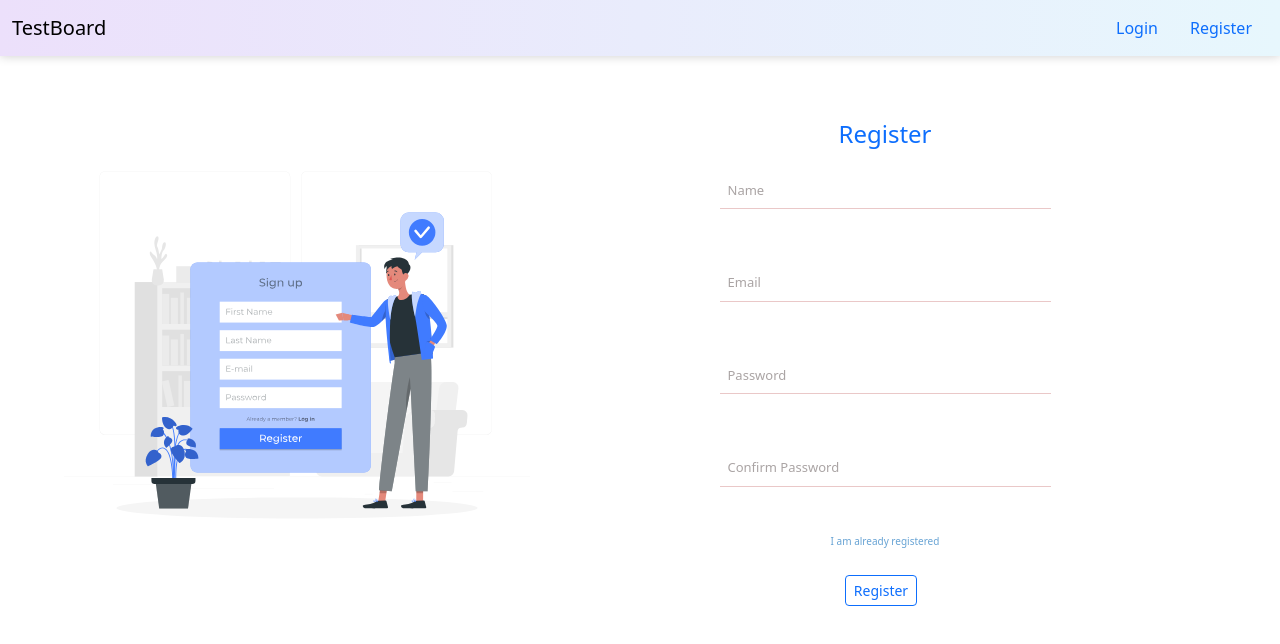
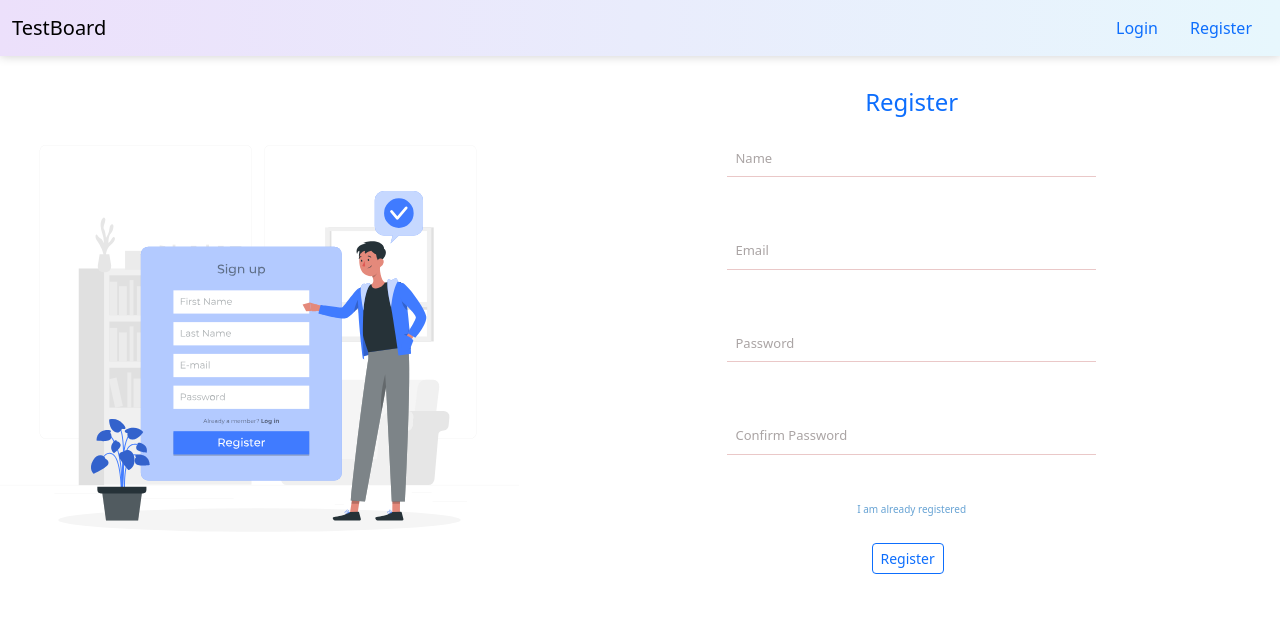
Before and after one commit to DeepikaDudala/Testboard-frontend, a React (Vite) app: page / in a window 1280 px wide. Shown: the top 644 px of the page. Built offline with nearby package versions, Linux system fonts and the light colour scheme.

Commit message:
Update FormBack.jsx

```diff
--- a/src/components/FormBack.jsx
+++ b/src/components/FormBack.jsx
@@ -3,9 +3,9 @@ import React from "react";
 function FormBack({ heading, img, form }) {
   return (
     <>
-      <div className=" p-3 m-5 text-center">
+      <div className=" pt-3 mt-3 text-center">
         <div className="row">
-          <div className="col-md-5 d-none d-md-inline">
+          <div className="col-md-5  d-none d-md-inline">
             <img src={img} alt="Login Logo" />
           </div>
           <div className="col-md-7 ">
```
